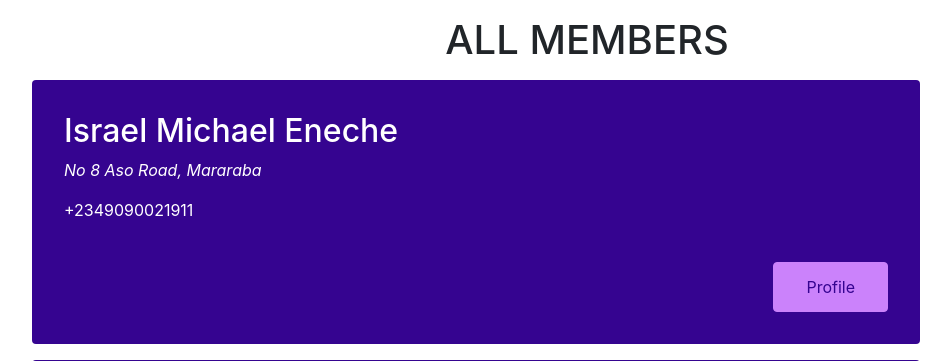
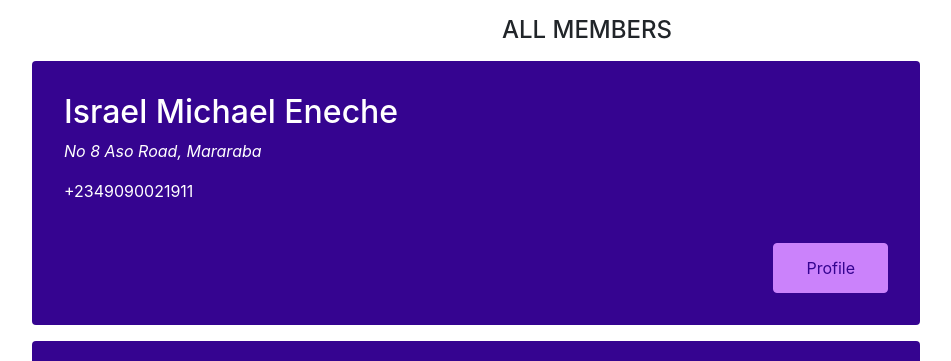
Before and after one commit to Michaelizzy1/mfmcf, a Django app: page /all-members/ in a window 1280 px wide. Shown: the top 361 px of the page, without its empty margins (53-1004 px from the left). Run offline with Django 4.2, Linux system fonts and the light colour scheme; data comes from the database, SQL or seed files in the repository; some libraries are stand-ins or nearby versions.

Commit message:
staticfiles

```diff
--- a/members/templates/members/all-members.html
+++ b/members/templates/members/all-members.html
@@ -25,7 +25,7 @@
 <div class="container">
 <p></p>
 <p></p>
-<h1 class="text-center">ALL MEMBERS</h1>
+<h4 class="text-center">ALL MEMBERS</h4>
 {% for member in members %}
 
 <section>
```
